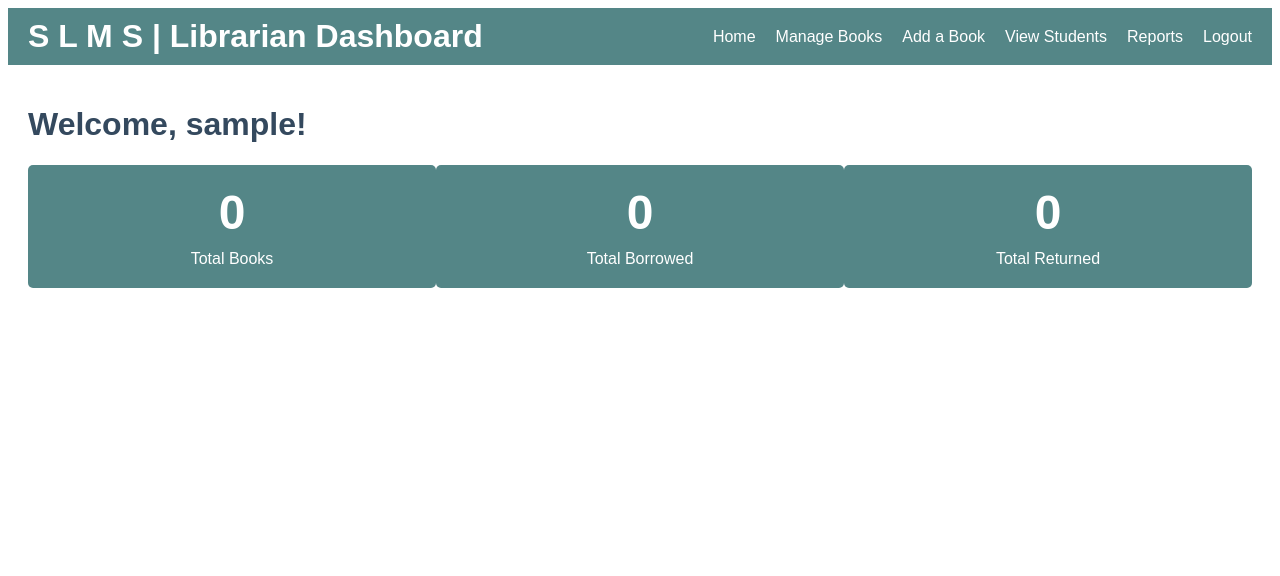
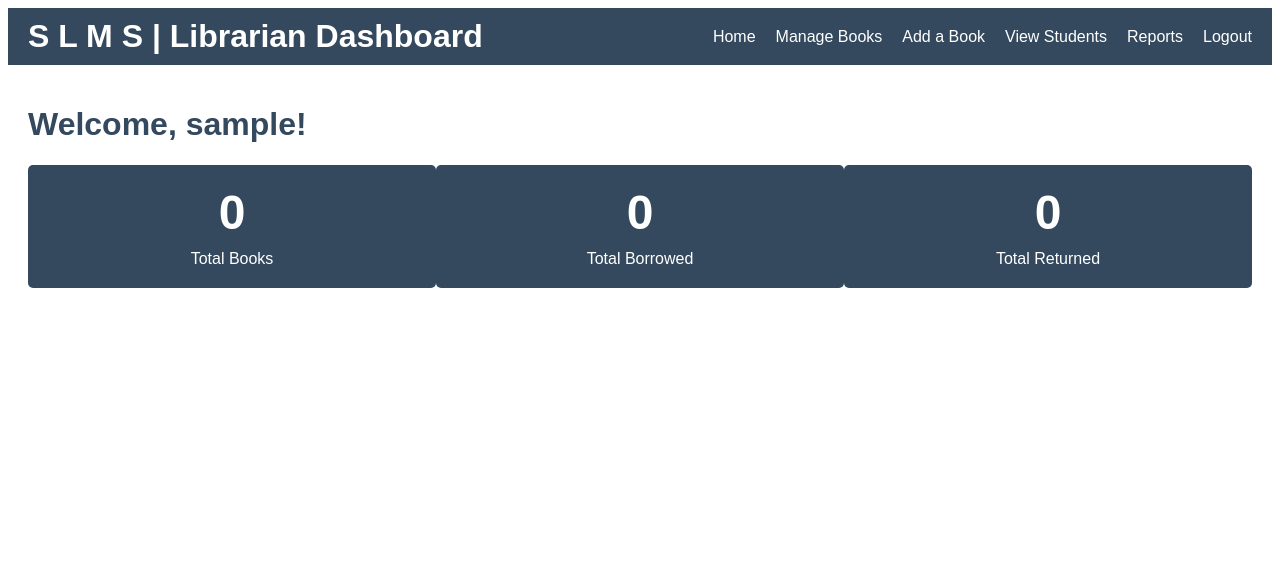
Before and after one commit to joelkwihangana/school_library, a PHP site: page /pages/librarian_dashboard.php in a window 1280 px wide. Shown: the top 576 px of the page. Run offline with PHP 8.4, Linux system fonts and the light colour scheme; the visitor is signed in with stand-in values (Sample User, id 1); data that the repository does not hold is empty.

Commit message:
fix color palletes

```diff
--- a/css/dashboard.css
+++ b/css/dashboard.css
@@ -1,5 +1,5 @@
 :root {
-    --primary-color: #548687; /* Navy Blue */
+    --primary-color: #34495E; /* Navy Blue */
     --secondary-color: #95A5A6; /* Gray */
     --background-color: #FFFFFF; /* White */
     --text-color: #34495E; /* Navy Blue */
```
